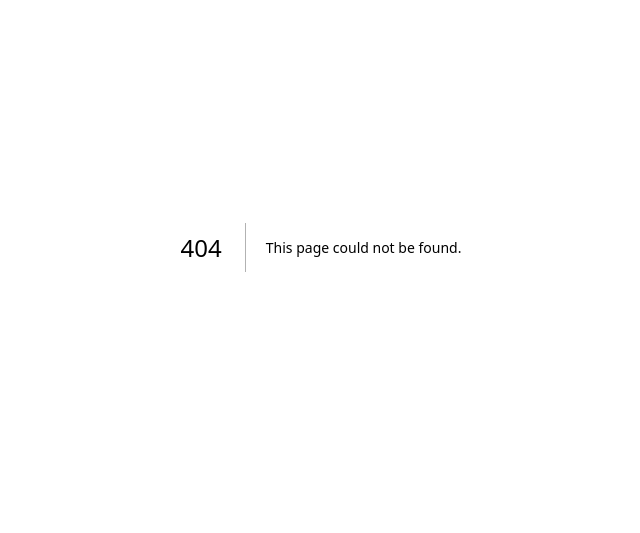
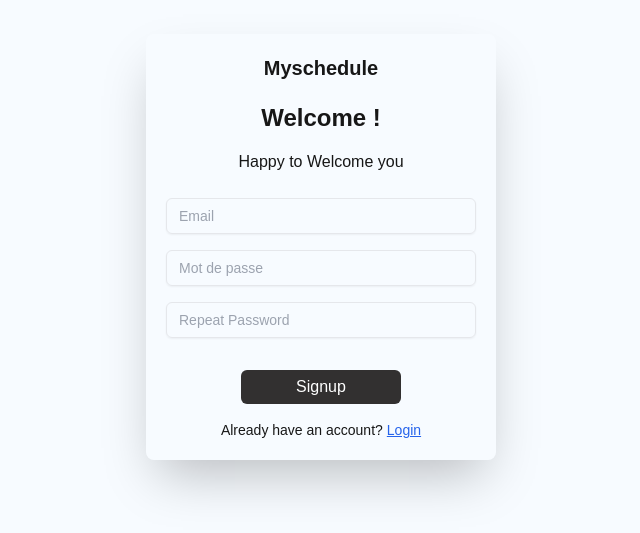
Before and after one commit to RiadGuerni/MySchedule, a Next.js app in the folder frontend/my-schedule/: page /signup in a window 1280 px wide. Before the commit this address had no page. Shown: the part 153-686 px from the top of the page, without its empty margins (319-959 px from the left). Built offline with nearby package versions, Linux system fonts and the light colour scheme.

Commit message:
feat: add signup page

```diff
--- a/frontend/my-schedule/src/lib/actions.js
+++ b/frontend/my-schedule/src/lib/actions.js
@@ -25,7 +25,7 @@ export async function signup(_, formData) {
         errors: {
             email: undefined,
             password: undefined,
-            repeatPassword: "Mot de passes differents !",
+            repeatPassword: "Different password !",
         }
     }
 
--- a/frontend/my-schedule/src/pages/login/index.jsx
+++ b/frontend/my-schedule/src/pages/login/index.jsx
@@ -3,7 +3,7 @@ import { login } from "../../lib/actions"
 import { useFormState } from 'react-dom'
 import Link from 'next/link'
 
-export default function Login() {
+export default function LoginPage() {
     const [state, action] = useFormState(login, null)
   return (
     <div className='flex justify-center items-center h-screen'>
@@ -27,9 +27,15 @@ export default function Login() {
                     {state?.errors?.password && <p className='text-red-500 text-sm ml-2'>{state?.errors.password}</p>}
                 </div>
                 <div className='flex justify-center items-center'>
-                    <button className='bg-[#323030] text-white w-[160px] rounded-md py-[5px] mt-4 hover:bg-[#4e4a4a]'>Login</button>
+                    <Link className='bg-[#323030] text-white w-[160px] rounded-md py-[5px] mt-4 hover:bg-[#4e4a4a] text-center' href='/main'>Login</Link>
                 </div>
             </form>
+
+            <div className='mt-4 flex flex-row gap-1'>
+                <p className='text-sm'>Don't have an account?</p>
+                <Link href='/signup' className='text-sm underline text-blue-600'>Signup</Link>
+            </div>
+
         </div>
     </div>
   )
--- /dev/null
+++ b/frontend/my-schedule/src/pages/main/index.jsx
@@ -0,0 +1,9 @@
+import React from 'react'
+
+export default function MainPage() {
+  return (
+    <div>
+      Main page
+    </div>
+  )
+}
--- /dev/null
+++ b/frontend/my-schedule/src/pages/signup/index.jsx
@@ -0,0 +1,43 @@
+import React from 'react'
+import { login, signup } from "../../lib/actions"
+import { useFormState } from 'react-dom'
+import Link from 'next/link'
+
+export default function SignupPage() {
+    const [state, action] = useFormState(signup, null)
+  return (
+    <div className='flex justify-center items-center h-screen'>
+        <div className='flex flex-col items-center shadow-2xl rounded-lg p-5'>
+            <Link href="/" className='text-primary text-xl font-bold mb-5'>
+                <h1>Myschedule</h1>
+            </Link>
+
+            <h2 className='text-2xl font-bold'>Welcome !</h2>
+            <p className='text-center text-muted-foreground mb-6 mt-4'>Happy to Welcome you</p>
+
+            <form className='flex flex-col gap-4 w-[310px]' action={action}>
+                <div >
+                    <input type="email" placeholder="Email" name='email' className="flex h-9 w-full rounded-md border border-input bg-transparent px-3 py-1 text-sm shadow-sm transition-colors file:border-0 file:bg-transparent file:text-sm file:font-medium placeholder:text-muted-foreground focus-visible:outline-none focus-visible:ring-1 focus-visible:ring-ring disabled:cursor-not-allowed disabled:opacity-50" />
+                    {state?.errors?.email && <p className='text-red-500 text-sm ml-2'>{state.errors.email}</p>}
+                </div >
+                <div>
+                    <input type="password" placeholder="Mot de passe" name='password' className="flex h-9 w-full rounded-md border border-input bg-transparent px-3 py-1 text-sm shadow-sm transition-colors file:border-0 file:bg-transparent file:text-sm file:font-medium placeholder:text-muted-foreground focus-visible:outline-none focus-visible:ring-1 focus-visible:ring-ring disabled:cursor-not-allowed disabled:opacity-50" />
+                    {state?.errors?.password && <p className='text-red-500 text-sm ml-2'>{state.errors.password}</p>}
+                </div>
+                <div >
+                    <input type="password" placeholder="Repeat Password" name='repeatPassword' className="flex h-9 w-full rounded-md border border-input bg-transparent px-3 py-1 text-sm shadow-sm transition-colors file:border-0 file:bg-transparent file:text-sm file:font-medium placeholder:text-muted-foreground focus-visible:outline-none focus-visible:ring-1 focus-visible:ring-ring disabled:cursor-not-allowed disabled:opacity-50" />
+                    {state?.errors?.repeatPassword && <p className='text-red-500 text-sm ml-2'>{state.errors.repeatPassword}</p>}
+                </div>
+                <div className='flex justify-center items-center'>
+                    <Link className='bg-[#323030] text-white w-[160px] rounded-md py-[5px] mt-4 hover:bg-[#4e4a4a] text-center' href='/main'>Signup</Link>
+                </div>
+            </form>
+
+            <div className='mt-4 flex flex-row gap-1'>
+                <p className='text-sm'>Already have an account?</p>
+                <Link href='/login' className='text-sm underline text-blue-600'>Login</Link>
+            </div>
+        </div>
+    </div>
+  )
+}
```
